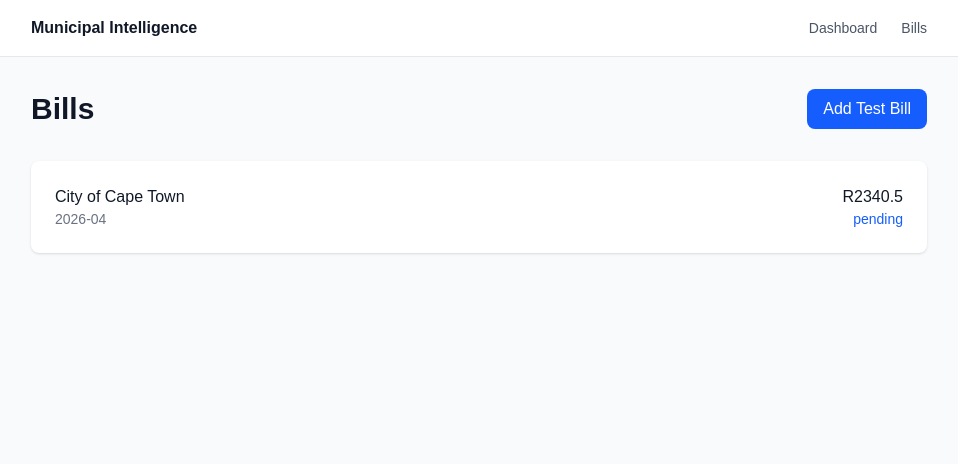
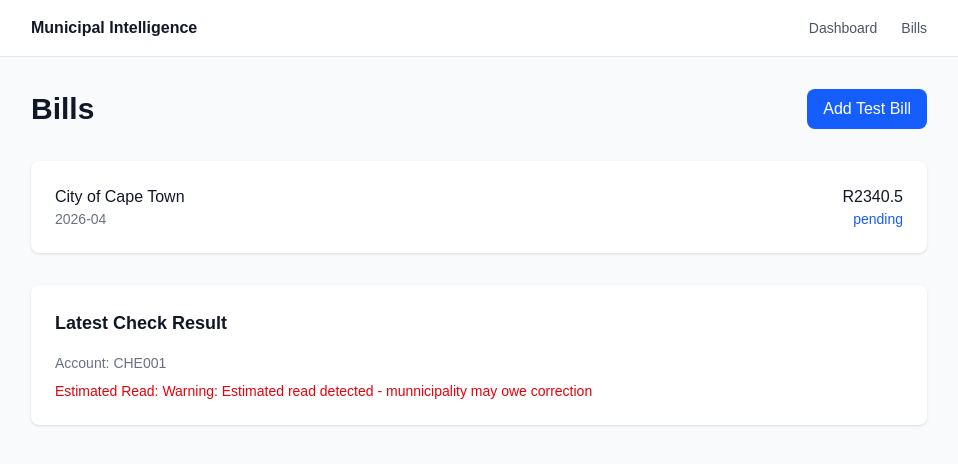
Before and after one commit to grahamch/municipal-intelligence, a Next.js app: page /bills in a window 1280 px wide. Both pictures are taken after a click on the button "Add Test Bill". Shown: the top 464 px of the page, without its empty margins (161-1119 px from the left). Built offline with nearby package versions, Linux system fonts and the light colour scheme.

Commit message:
Add check-bill API route and connect frontend to rules engine

```diff
--- /dev/null
+++ b/app/api/check-bill/route.ts
@@ -0,0 +1,19 @@
+import { NextResponse } from "next/server";
+
+export async function POST(request: Request) {
+    const bill = await request.json()
+
+    const results = {
+        accountNumber: bill.accountNumber,
+        checks: {
+            estimatedRead: {
+                passed: bill.readType != "estimated",
+                message: bill.readType === "estimated"
+                ? "Warning: Estimated read detected - munnicipality may owe correction"
+                : "Actual read confirmed"
+            }
+        }
+    }
+
+    return NextResponse.json(results);
+}
--- a/app/bills/page.tsx
+++ b/app/bills/page.tsx
@@ -1,6 +1,7 @@
 "use client"
 
-import { useState } from "react"
+import { checkIsAppPPREnabled } from "next/dist/server/lib/experimental/ppr"
+import { useState, useEffect } from "react"
 
 interface Bill {
   id: number
@@ -8,20 +9,47 @@
   period: string
   amount: number
   status: "pending" | "analysed" | "error"
+  readType: "actual" | "estimated" | "final"
+}
+
+interface CheckResult {
+  accountNumber: string
+  checks: {
+    estimatedRead: {
+      passed: boolean
+      message: string
+    }
+  }
 }
 
 export default function BillsPage() {
   const [bills, setBills] = useState<Bill[]>([])
+  const [checkResult, setCheckResult] = useState<CheckResult | null>(null)
 
-  const addTestBill = () => {
+   const addTestBill = () => {
     const newBill: Bill = {
       id: bills.length + 1,
       municipality: "City of Cape Town",
       period: "2026-04",
       amount: 2340.50,
-      status: "pending"
+      status: "pending",
+      readType: "estimated"
     }
     setBills([...bills, newBill])
+    checkBill(newBill)
+  }
+
+  const checkBill = async (bill: Bill) => {
+    const response = await fetch("/api/check-bill", {
+      method: "POST",
+      headers: { "Content-Type": "application/json" },
+      body: JSON.stringify({
+        accountNumber: `CHE00${bill.id}`,
+        readType: bill.readType
+      })
+    })
+    const result = await response.json()
+    setCheckResult(result)
   }
 
   return (
@@ -55,6 +83,17 @@
             <p className="text-gray-500 text-center py-12">No bills uploaded yet.</p>
           )}
         </div>
+        {checkResult && (
+          <div className="mt-8 bg-white rounded-lg p-6 shadow-sm">
+            <h2 className="text-lg font-bold text-gray-900 mb-4">Latest Check Result</h2>
+            <p className="text-sm text-gray-500">Account: {checkResult.accountNumber}</p>
+            <div className="mt-2">
+              <p className={`text-sm font-medium ${checkResult.checks.estimatedRead.passed ? "text-green-600" : "text-red-600"}`}>
+                Estimated Read: {checkResult.checks.estimatedRead.message}
+              </p>
+            </div>
+          </div>
+        )}
       </div>
     </main>
   )
--- a/app/practice/properties/page.tsx
+++ b/app/practice/properties/page.tsx
@@ -3,6 +3,7 @@
 import { useState } from "react"
 
 interface Property {
+  id: number
   name: string
   address: string
   amount: number
@@ -18,7 +19,8 @@
 
   const addTestProperty = () => {
     const newProperty: Property = {
-      name: "Prtoperty name" + 1,
+      id: properties.length + 1,
+      name: "Prtoperty name" + (properties.length + 1),
       address: "42 Sea Glade, 12 Milner Avenue, Hout Bay, Cape Town, 7806",
       amount: 2340.50,
       status: "current"
@@ -40,7 +42,7 @@
         </div>
         <div className="mt-8 space-y-4">
           {properties.map(property => (
-            <div className="bg-white rounded-lg p-6 shadow-sm">
+            <div key={property.id} className="bg-white rounded-lg p-6 shadow-sm">
               <div className="flex items-center justify-between">
                 <div>
                   <p className="font-medium text-gray-900">{property.name}</p>
@@ -48,7 +50,7 @@
                 </div>
                 <div className="text-right">
                   <p className="font-medium text-gray-900">R{property.amount}</p>
-                  <p className="text-sm text-blue-600">{property.status}</p>
+                  <p className={`text-sm ${property.status === "arrears" ? "text-red-600" : "text-green-600"}`}>{property.status}</p>
                 </div>
               </div>
             </div>
```
